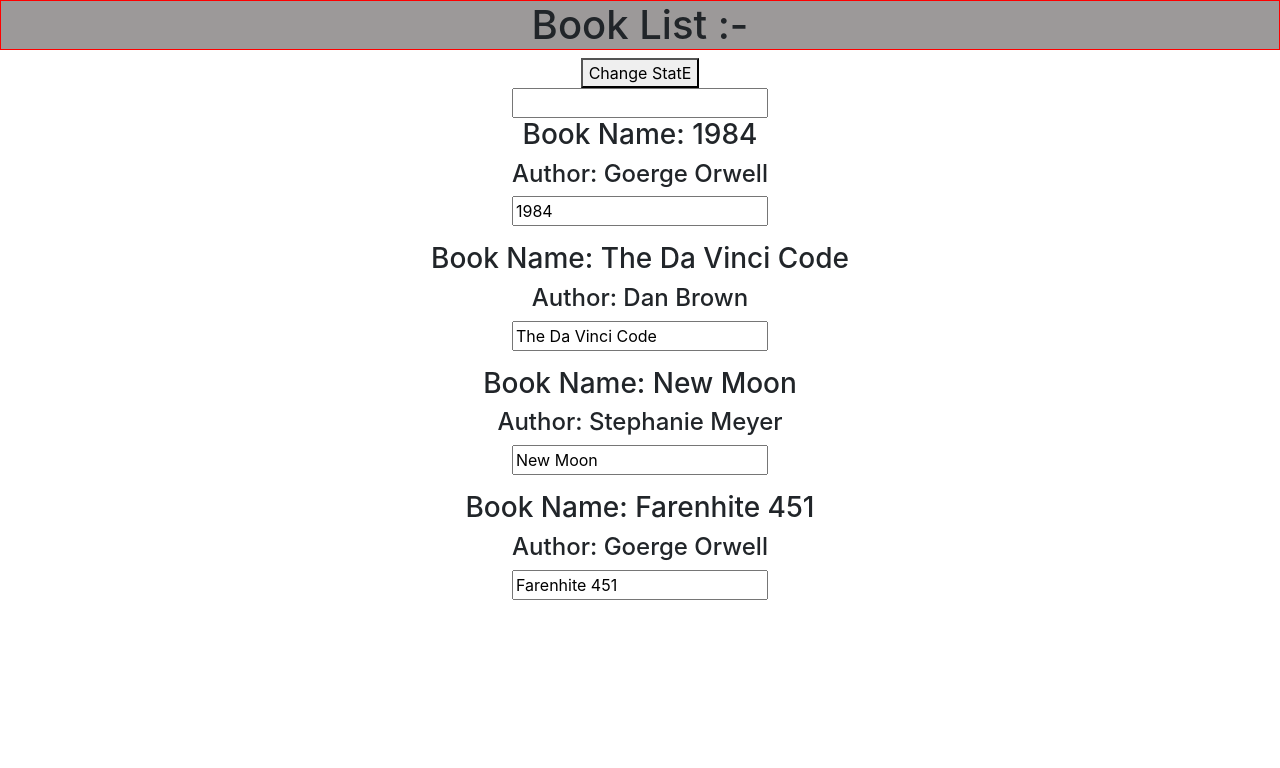
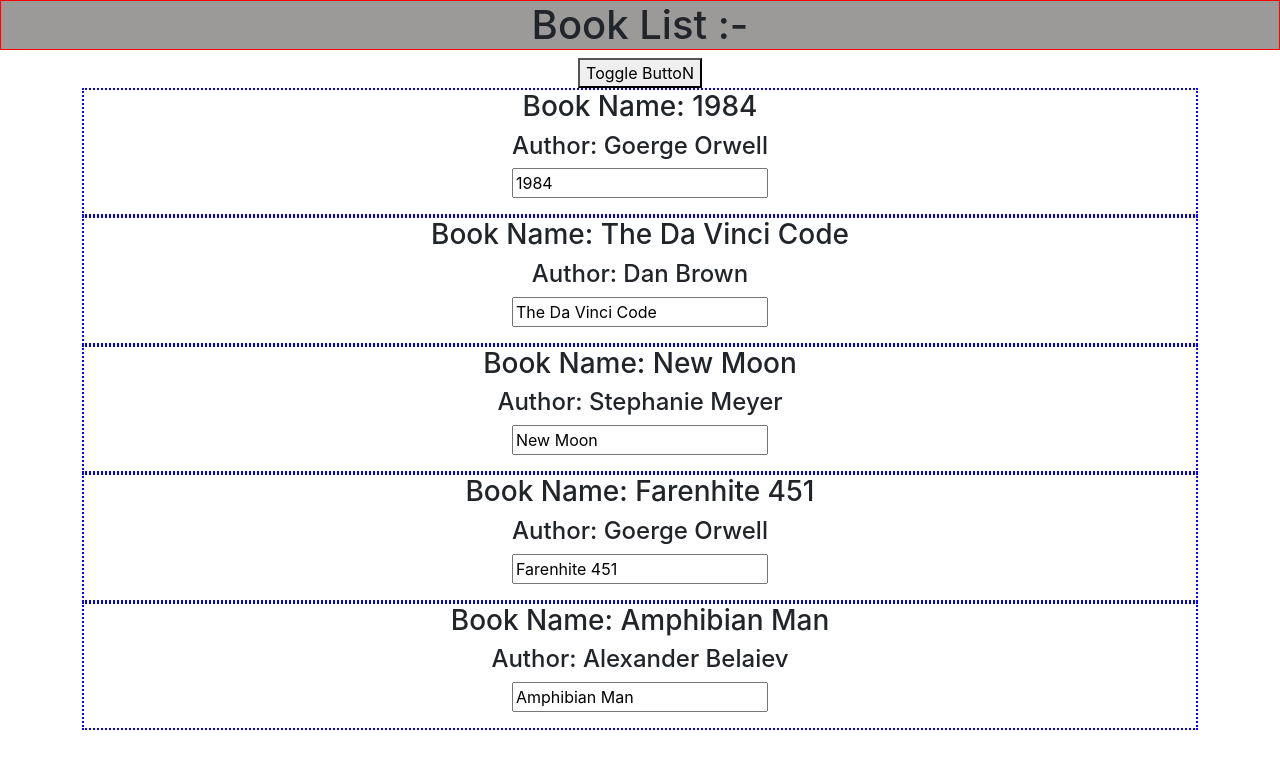
Before and after one commit to majedulleon/my-react-redo, a React (Create React App) app: page / in a window 1280 px wide. Shown: the top 768 px of the page. Built offline with nearby package versions, Linux system fonts and the light colour scheme.

Commit message:
Toggle Complete

```diff
--- a/src/App.css
+++ b/src/App.css
@@ -6,3 +6,8 @@
   border: 1px solid red;
   background: #9c9999;
 }
+
+.block {
+  border: 2px solid blue;
+  border-style: dotted;
+}
--- a/src/App.js
+++ b/src/App.js
@@ -10,47 +10,51 @@ class App extends Component {
       { bookName: "New Moon", writter: "Stephanie Meyer" },
       { bookName: "Farenhite 451", writter: "Goerge Orwell" },
       { bookName: "Amphibian Man", writter: "Alexander Belaiev" }
-    ]
+    ],
+    showBooks: true
   }
 
-  changeBookState = () => {
-    this.setState(
-      {
-        book: [
-          { bookName: "1984", writter: "Goerge Orwell" },
-          { bookName: "The Da Vinci Code", writter: "Dan Brown" },
-          { bookName: "Treasure Island", writter: "Robert Luis Stevenson" },
-          { bookName: "Farenhite 451", writter: "Goerge Orwell" },
-          { bookName: "Amphibian Man", writter: "Alexander Belaiev" }
-        ]
-      }
-    )
+  changeWithInput = (event, index) => {
+    let books = { ...this.state.book[index] }
+    books.bookName = event.target.value;
+
+    let book = [...this.state.book];
+    book[index] = books;
+    this.setState({ book: book });  //Tricky
   }
 
-  changeWithInput = (event) => {
-    this.setState(
-      {
-        book: [
-          { bookName: event.target.value, writter: "Goerge Orwell" },
-          { bookName: "The Da Vinci Code", writter: "Dan Brown" },
-          { bookName: "Treasure Island", writter: "Robert Luis Stevenson" },
-          { bookName: "Farenhite 451", writter: "Goerge Orwell" }
-        ]
-      }
-    )
+  deleteBookstate = (index) => {
+    let books = this.state.book;
+    books.splice(index, 1);
+    this.setState({
+      books: books
+    });
+  }
+
+  togglebooks = () => {
+    this.setState({ showBooks: !this.state.showBooks })
   }
 
   render() {
-    console.log(this.state);
+
+    //Very Confusing 4 M3
+    let books = null;
+    if (this.state.showBooks) {
+      books = this.state.book.map((book, index) => {
+        return (
+          <Book bookName={book.bookName} writter={book.writter}
+            delete={() => this.deleteBookstate(index)} key={index}
+            inputName={(event) => this.changeWithInput(event, index)} />
+        );
+      });
+    }
+
+
     return (
       <div className='App'>
         <h1 className='title'>Book List :-</h1>
-        <button onClick={this.changeBookState}>Change StatE</button> <br />
-        <input type="text" onChange={this.changeWithInput}></input>
-        <Book bookName={this.state.book[0].bookName} writter={this.state.book[0].writter} inputName={this.changeWithInput} />
-        <Book bookName={this.state.book[1].bookName} writter={this.state.book[1].writter} />
-        <Book bookName={this.state.book[2].bookName} writter={this.state.book[2].writter} />
-        <Book bookName={this.state.book[3].bookName} writter={this.state.book[3].writter} />
+        <button onClick={this.togglebooks}>Toggle ButtoN</button>
+        {books}
       </div>
     );
   }
--- a/src/Components/Book.js
+++ b/src/Components/Book.js
@@ -2,11 +2,13 @@ import React from "react";
 
 let Book = (props) => {
     return (
-        <div>
-            <h3>Book Name: {props.bookName}</h3>
-            <h4>Author: {props.writter}</h4>
-            <input type="text" onChange={props.inputName} value={props.bookName} />
-            <p></p>
+        <div className="container">
+            <div className="block">
+                <h3 onClick={props.delete}>Book Name: {props.bookName}</h3>
+                <h4>Author: {props.writter}</h4>
+                <input type="text" onChange={props.inputName} value={props.bookName} />
+                <p></p>
+            </div>
         </div>
     );
 }
```
Also changed, not shown: src/Components/Person.js (deleted, +0 -14 lines).
